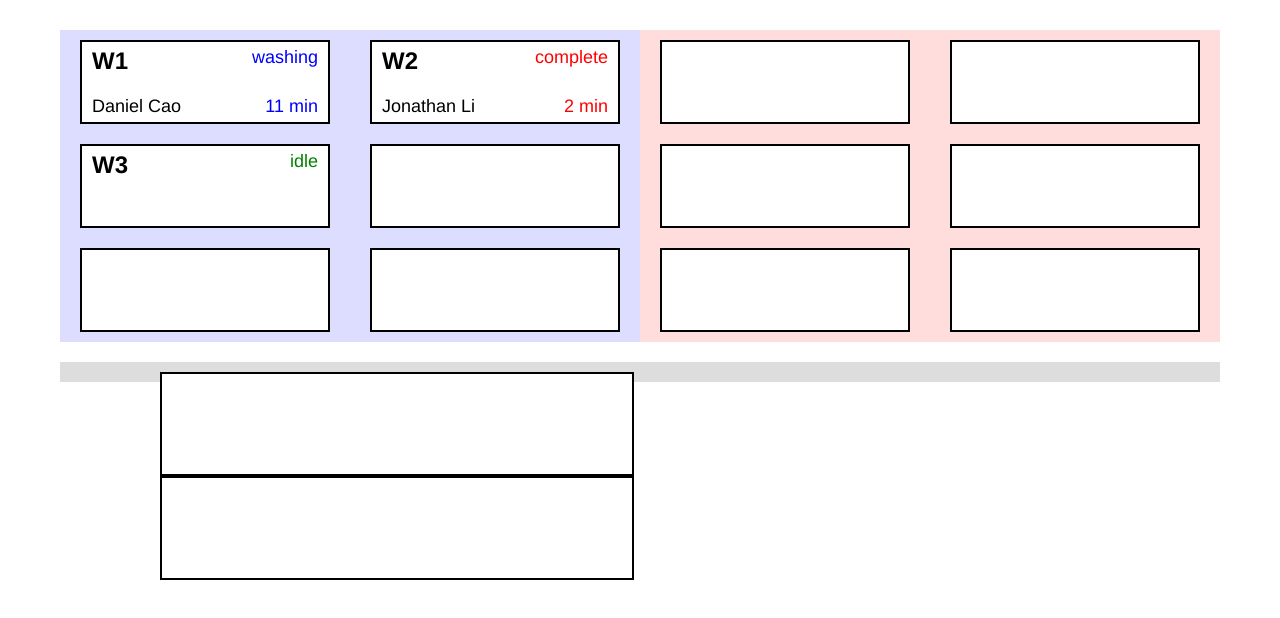
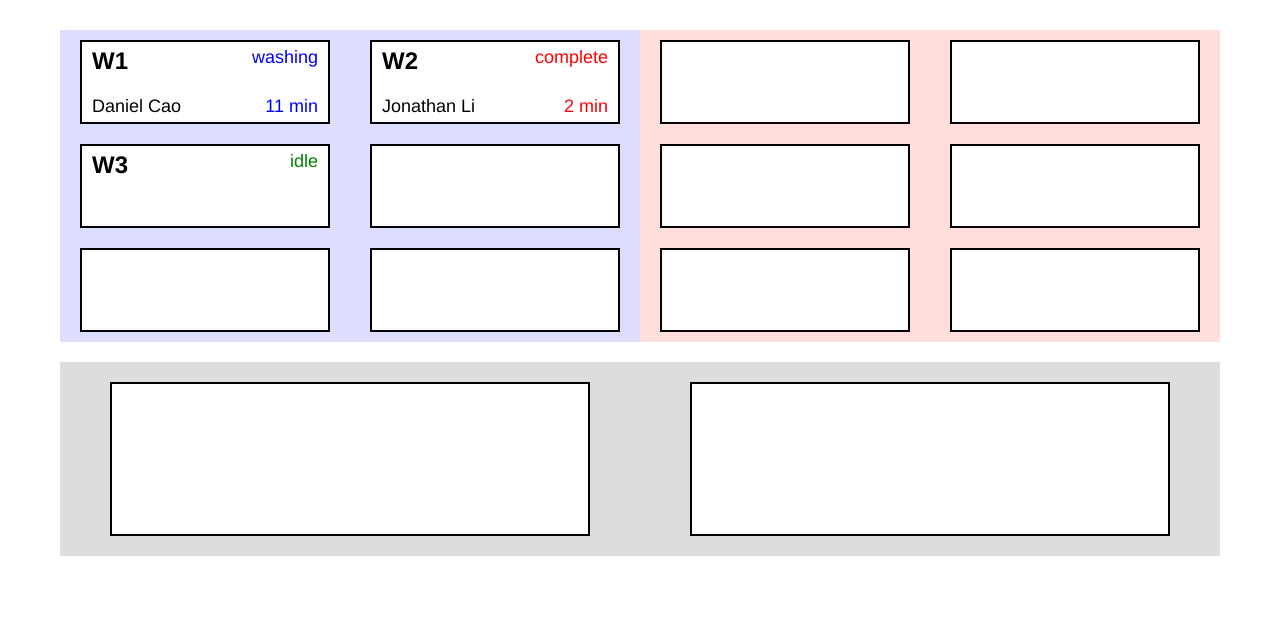
Before and after one commit to cty012/laundry-system, a website: page public/views/home/index.html in a window 1280 px wide. Drawn offline with Linux system fonts and the light colour scheme.

Commit message:
finish current css

```diff
--- a/public/views/home/style.less
+++ b/public/views/home/style.less
@@ -7,7 +7,7 @@
 @contents-margin: 30px;
 @join-form-margin: 50px;
 @join-form-width: @contents-width / 2 - @join-form-margin * 2;
-@join-form-height: 100px;
+@join-form-height: 150px;
 
 body {
     text-align: center;
@@ -77,14 +77,15 @@ body {
 
 #join {
     background-color: #dddddd;
-    width: calc(100% - @join-form-margin * 2);
+    width: 100%;
+    height: calc(@join-form-height + 4px);
     margin: 20px 0px;
-    padding: 10px @join-form-margin;
+    padding: 20px 0px;
 }
 
 .join-form {
     background-color: white;
-    width: calc(@join-form-width - 10px);
+    width: calc(@join-form-width - 4px);
     height: @join-form-height;
     border: 2px solid black;
     margin: 0px @join-form-margin;
```
